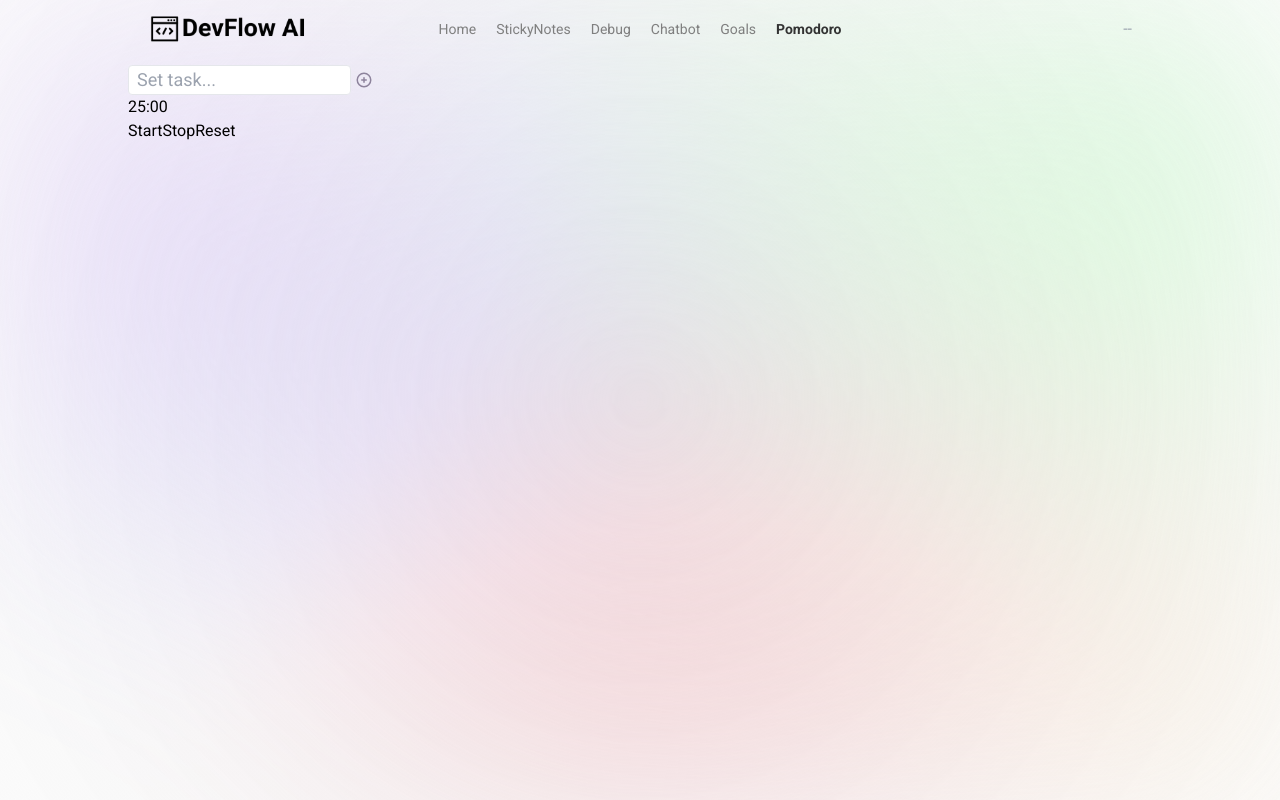
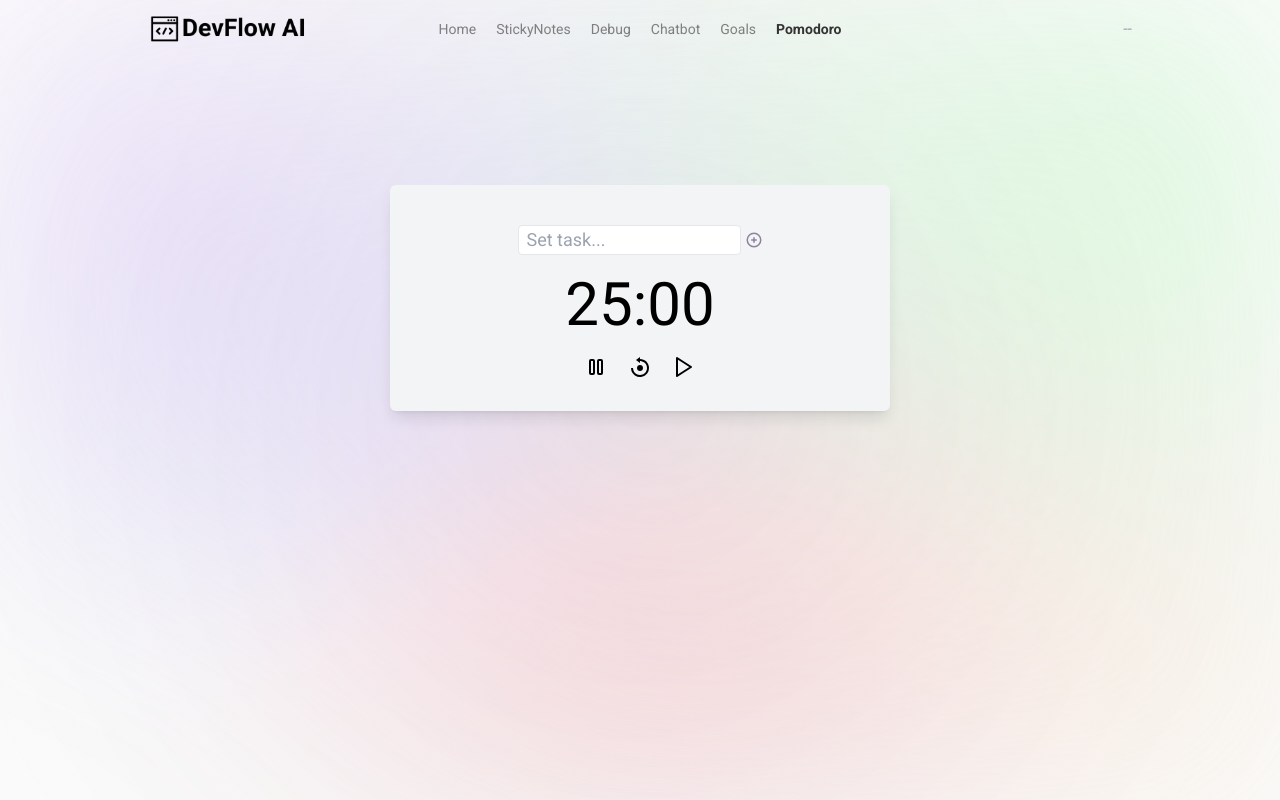
Before and after one commit to Exx-hub/DevFlow-2023, a React (Vite) app: page /pomodoro in a window 1280 px wide. Built offline with nearby package versions, Linux system fonts and the light colour scheme; no server answers; the database is empty.

Commit message:
pomodoro page done

```diff
--- a/src/components/CurrentTask.tsx
+++ b/src/components/CurrentTask.tsx
@@ -2,7 +2,7 @@ import { addDoc, collection, deleteDoc, doc, onSnapshot } from "firebase/firesto
 import { useEffect, useState } from "react";
 import { db } from "../config/firebase-config";
 import AddItemForm from "./AddItemForm";
-import { HiOutlineTrash } from "react-icons/hi";
+import { HiOutlineCheck, HiOutlineCheckCircle, HiOutlineTrash } from "react-icons/hi";
 
 function CurrentTask() {
   const [currentTask, setCurrentTask] = useState({} as { task?: string; id: string });
@@ -48,10 +48,10 @@ function CurrentTask() {
         <p>Loading...</p>
       ) : currentTask.task && currentTask.id ? (
         <div className="flex items-center space-x-1">
-          <h2>{currentTask.task}</h2>
           <span className="cursor-pointer" onClick={() => handleDelete(currentTask.id)}>
-            <HiOutlineTrash />
+            <HiOutlineCheckCircle />
           </span>
+          <h2 className="font-semibold text-sm md:text-lg">{currentTask.task}</h2>
         </div>
       ) : (
         <AddItemForm
--- a/src/components/Timer.tsx
+++ b/src/components/Timer.tsx
@@ -1,13 +1,25 @@
 import useTimer from "../hooks/useTimer";
+
+import { FiPlay } from "react-icons/fi";
+import { TbPlayerPause } from "react-icons/tb";
+import { BiReset } from "react-icons/bi";
 
 function Timer() {
   const { minutes, seconds, startTimer, stopTimer, resetTimer } = useTimer();
   return (
-    <div>
-      <div>{`${minutes}:${seconds < 10 ? "0" : ""}${seconds}`}</div>
-      <button onClick={startTimer}>Start</button>
-      <button onClick={stopTimer}>Stop</button>
-      <button onClick={resetTimer}>Reset</button>
+    <div className="mt-5">
+      <h2 className="text-center text-6xl">{`${minutes}:${seconds < 10 ? "0" : ""}${seconds}`}</h2>
+      <div className="flex items-center justify-center  space-x-5 mt-5">
+        <button className="timer-btn" onClick={stopTimer}>
+          <TbPlayerPause />
+        </button>
+        <button className="timer-btn" onClick={resetTimer}>
+          <BiReset />
+        </button>
+        <button className="timer-btn" onClick={startTimer}>
+          <FiPlay />
+        </button>
+      </div>
     </div>
   );
 }
--- a/src/index.css
+++ b/src/index.css
@@ -85,6 +85,10 @@ body {
 
 .black_gradient {
   @apply bg-[#a399b2] bg-[linear-gradient(147deg,#8d839c_0%,#3b3741_74%)] bg-clip-text text-transparent;
+}
+
+.timer-btn {
+  @apply flex items-center justify-center text-lg md:text-xl lg:text-2xl hover:scale-125 transition-all duration-300;
 }
 
 @keyframes slide-in-top {
--- a/src/pages/Pomodoro.tsx
+++ b/src/pages/Pomodoro.tsx
@@ -3,11 +3,13 @@ import Timer from "../components/Timer";
 
 function Pomodoro() {
   return (
-    <div>
-      {/* current task  */}
-      <CurrentTask />
-      {/* timer component  */}
-      <Timer />
+    <div className="w-full h-[calc(100vh-58px)] pt-20 xl:pt-32 animate-fadeIn">
+      <div className="w-full md:w-[500px] flex flex-col items-center justify-center mx-auto rounded-md bg-gray-100 p-8 shadow-lg">
+        {/* current task  */}
+        <CurrentTask />
+        {/* timer component  */}
+        <Timer />
+      </div>
     </div>
   );
 }
```
